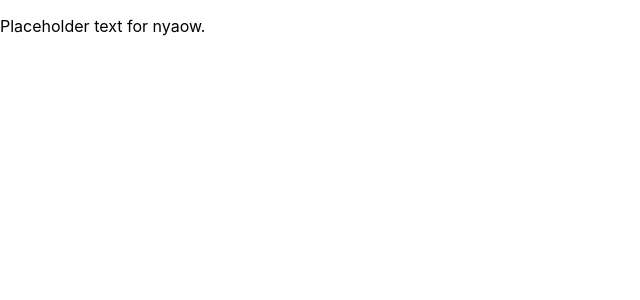
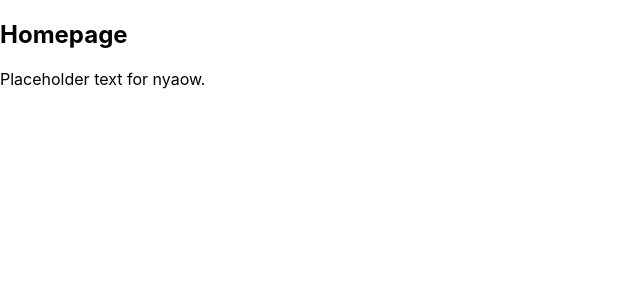
Before and after one commit to Lavinia225/pet-trainer-client, a React (Create React App) app: page / in a window 1280 px wide. Shown: the top 300 px of the page, without its empty margins (0-640 px from the left). Built offline with nearby package versions, Linux system fonts and the light colour scheme; no server answers.

Commit message:
Added header to homepage

```diff
--- a/src/components/App.js
+++ b/src/components/App.js
@@ -17,7 +17,7 @@ function App() {
     .then(petArray => setPets(petArray))
   }, [])
 
-console.log(trainers)
+console.log(trainers) //Delete later as well as the next line
 console.log(pets)
 
   return (
@@ -25,6 +25,7 @@ console.log(pets)
       {/*NavBar*/}
       <Switch>
         <Route exact path="/">
+          <h2 className="header">Homepage</h2>
           <p>Placeholder text for nyaow.</p>
         </Route>
       </Switch>
```
